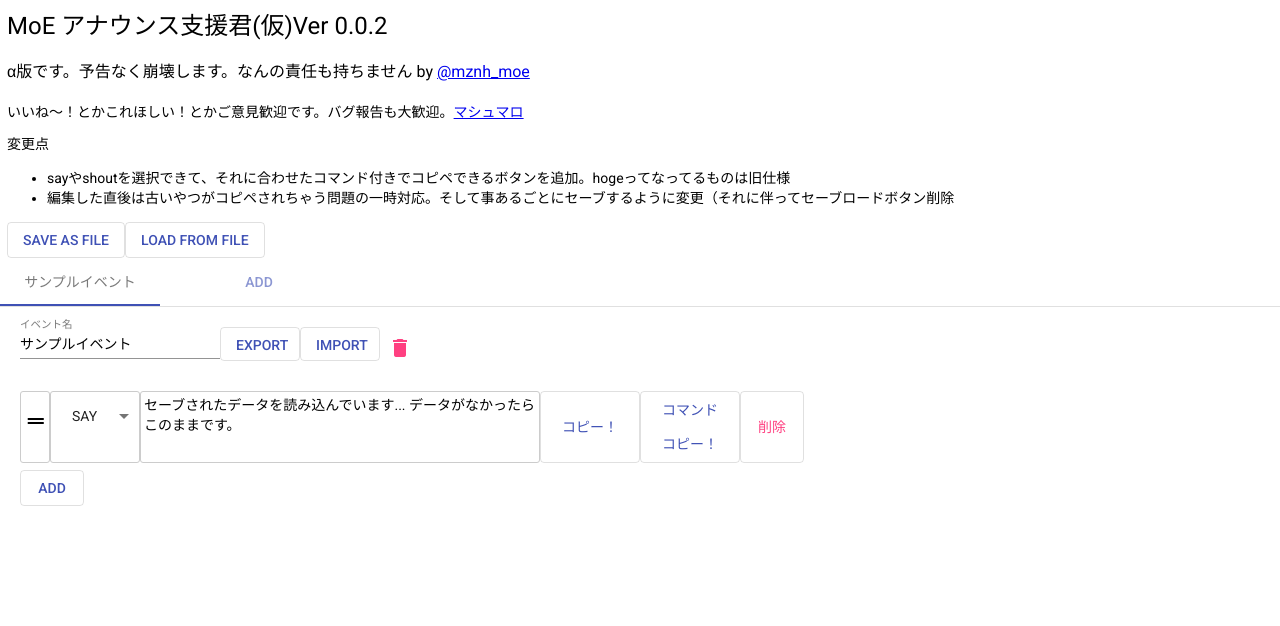
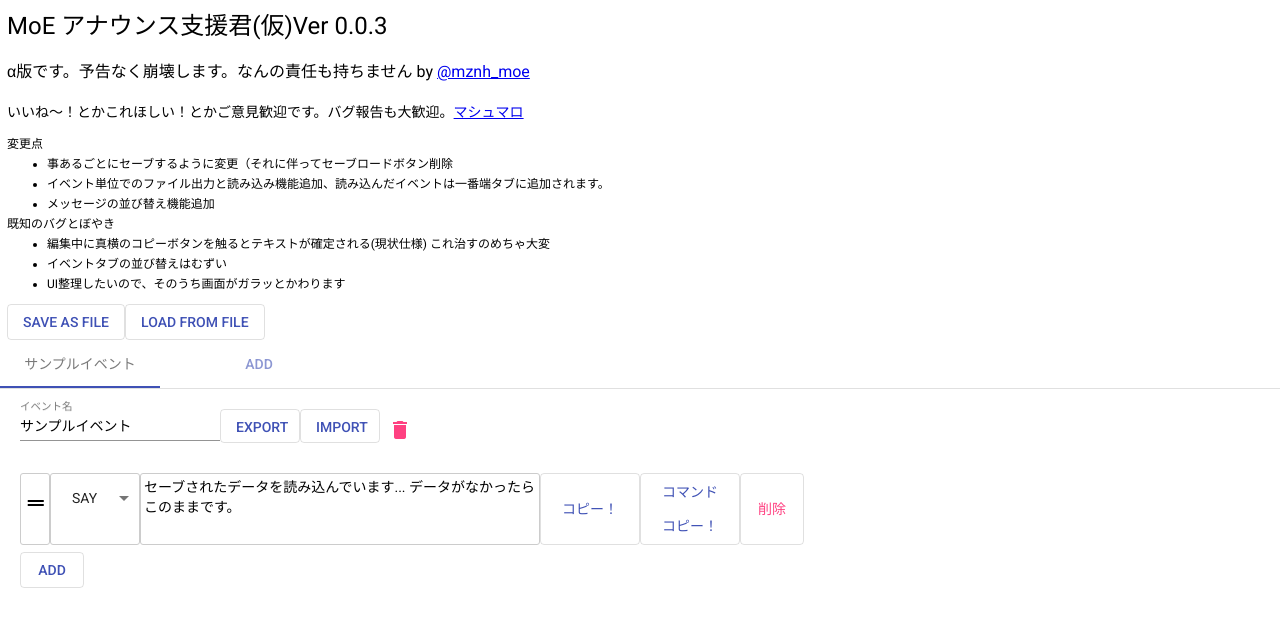
Before and after one commit to mznh/moe-announce-helper, an Angular app: page / in a window 1280 px wide. Shown: the top 626 px of the page. Built offline with nearby package versions, Linux system fonts and the light colour scheme.

Commit message:
update info

```diff
--- a/src/app/main-page/main-page.component.css
+++ b/src/app/main-page/main-page.component.css
@@ -4,6 +4,16 @@
 .main-header {
   margin: 10px 7px;
 }
+.main-update-list p,ul{
+  margin: 0px;
+  font-size: 12px;
+}
+
+.main-bug-list p,ul{
+  margin: 0px;
+  font-size: 12px;
+}
+
 .main-controll-panel {
   margin: 0px 7px;
 }
--- a/src/app/main-page/main-page.component.html
+++ b/src/app/main-page/main-page.component.html
@@ -2,14 +2,25 @@
 
 <div class="main-body">
   <div class="main-header">
-    <h1>MoE アナウンス支援君(仮)Ver 0.0.2</h1>
+    <h1>MoE アナウンス支援君(仮)Ver 0.0.3</h1>
     <h3>α版です。予告なく崩壊します。なんの責任も持ちません by <a  href="https://twitter.com/mznh_moe">@mznh_moe</a></h3>
     <p>いいね～！とかこれほしい！とかご意見歓迎です。バグ報告も大歓迎。<a href="https://marshmallow-qa.com/mznh_moe">マシュマロ</a></p>
-    <p>変更点</p>
-    <ul>
-      <li> sayやshoutを選択できて、それに合わせたコマンド付きでコピペできるボタンを追加。hogeってなってるものは旧仕様 </li>
-      <li> 編集した直後は古いやつがコピペされちゃう問題の一時対応。そして事あるごとにセーブするように変更（それに伴ってセーブロードボタン削除 </li>
-    </ul>
+    <div class="main-update-list">
+      <p>変更点</p>
+      <ul>
+        <li>事あるごとにセーブするように変更（それに伴ってセーブロードボタン削除</li>
+        <li>イベント単位でのファイル出力と読み込み機能追加、読み込んだイベントは一番端タブに追加されます。</li>
+        <li>メッセージの並び替え機能追加</li>
+      </ul>
+    </div>
+    <div class="main-bug-list">
+      <p>既知のバグとぼやき</p>
+      <ul>
+        <li>編集中に真横のコピーボタンを触るとテキストが確定される(現状仕様) これ治すのめちゃ大変</li>
+        <li>イベントタブの並び替えはむずい</li>
+        <li>UI整理したいので、そのうち画面がガラッとかわります</li>
+      </ul>
+    </div>
   </div>
 
   <div class="main-controll-panel">
```
